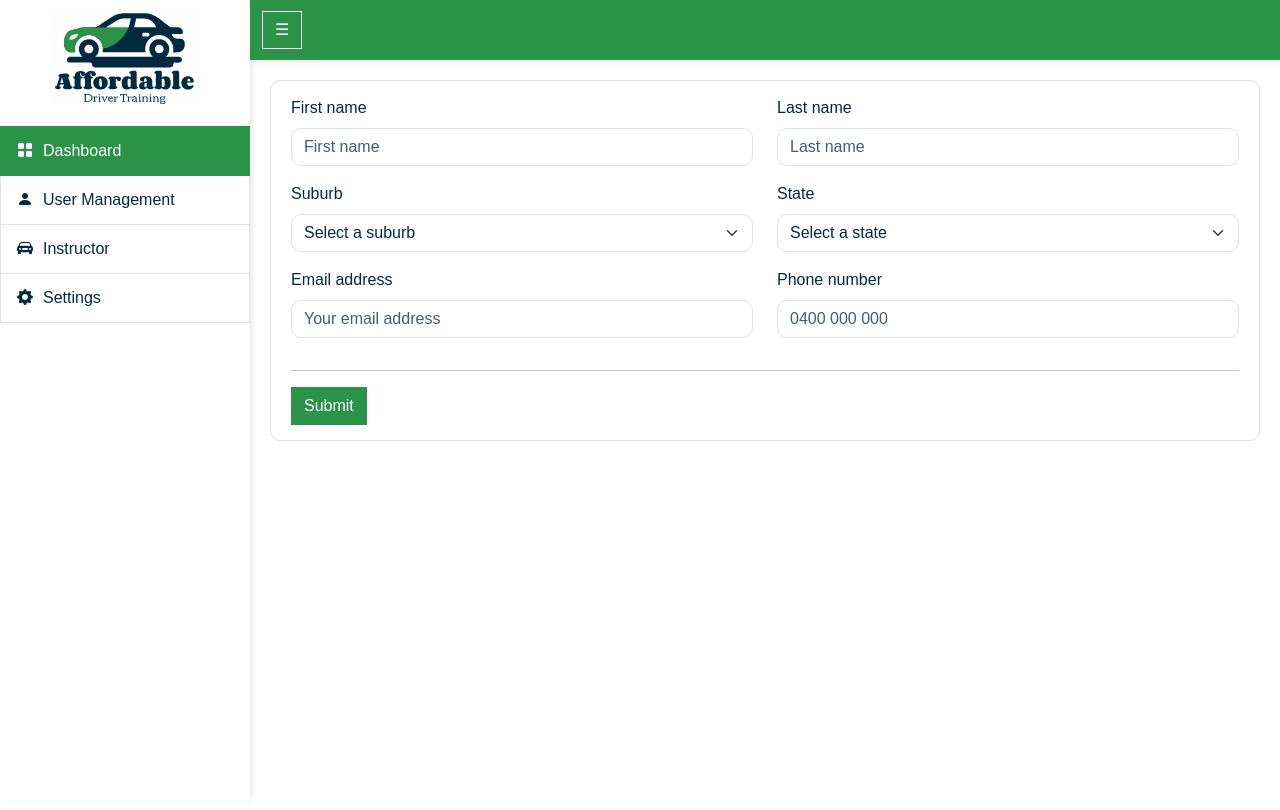
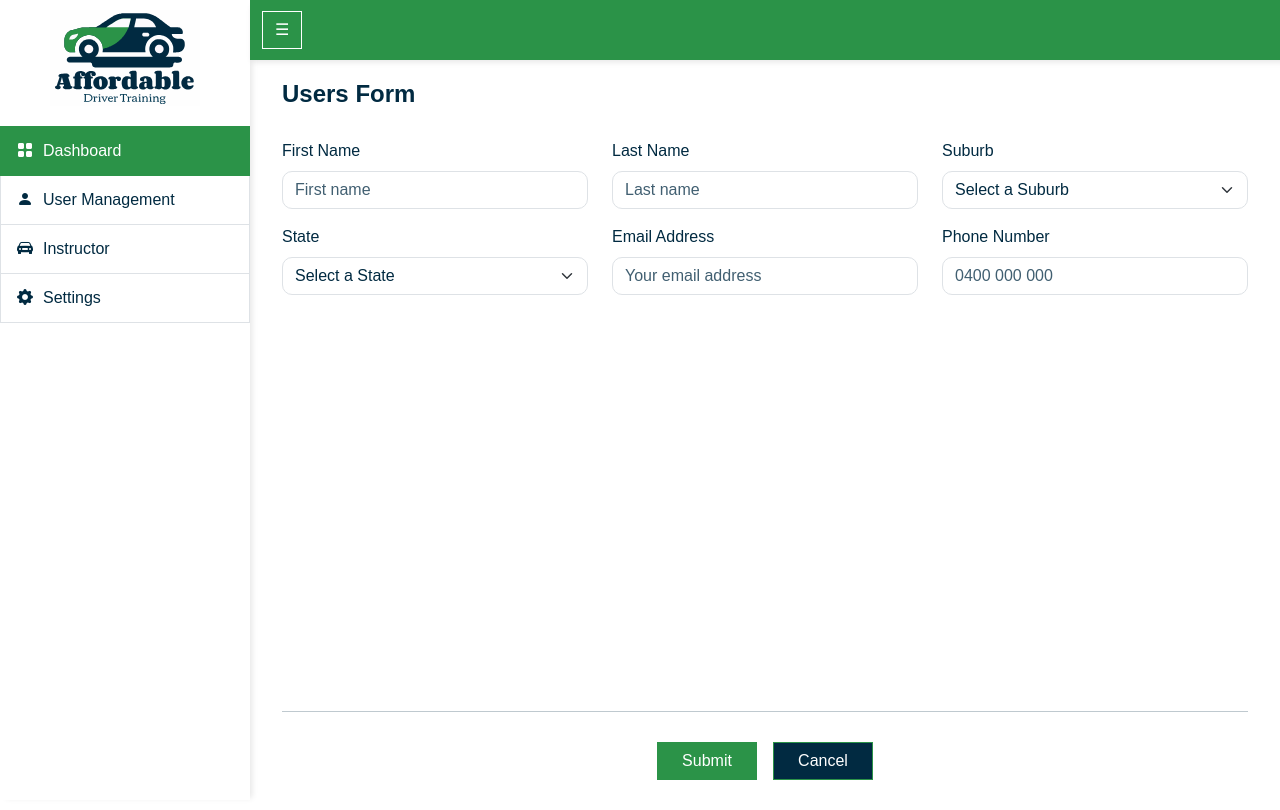
Before and after one commit to vengatavaradhanp/affordable-driver-app, a React (Create React App) app: page /admin/addUser in a window 1280 px wide. Built offline with nearby package versions, Linux system fonts and the light colour scheme; no server answers.

Commit message:
usersforms ui- dashboard ui- users ui

```diff
--- a/src/pages/admin/dashboard/index.jsx
+++ b/src/pages/admin/dashboard/index.jsx
@@ -126,9 +126,10 @@ const cardData = [
 
 export default function Dashboard() {
   return (
-    <div className="p-4">
-      {/* <h3>Dashboard</h3> */}
-      <Row className="g-4">
+    <div>
+      <h4>Dashboard</h4>
+      <div style={{ marginTop: '20px' }}>
+        <Row>
           {cardData.map((card, index) => (
             <Col key={index} xs={12} md={6} lg={4}>
               <Card className="border-1 rounded-3">
@@ -139,7 +140,7 @@ export default function Dashboard() {
                   {/* <div className="d-flex justify-content-between">
 
                 </div> */}
-                <Row  style={{alignItems: 'center'}}>
+                  <Row style={{ alignItems: 'center' }}>
                     <Col key={index} xs={12} md={3}>
                       <div
                         className="icon-container"
@@ -152,8 +153,8 @@ export default function Dashboard() {
                       <div >
                         <Card.Title>{card.title}</Card.Title>
                       </div>
-                    <div className = "mb-0">
-                      <h2 className="fw-bold">{card.value}</h2>
+                      <div className="mb-0">
+                        <h2 className="fw-medium">{card.value}</h2>
                       </div>
 
 
@@ -165,5 +166,6 @@ export default function Dashboard() {
           ))}
         </Row>
       </div>
+    </div>
   );
 }
--- a/src/pages/admin/users/UserForm.jsx
+++ b/src/pages/admin/users/UserForm.jsx
@@ -39,7 +39,7 @@
 //             >
 //               <Form>
 //                 <Row>
-//                   <Col xs={12} md={6}>
+//                   <Col xs={12} md={4}>
 //                     <Form.Group className="mb-3">
 //                       <Form.Label>First name</Form.Label>
 //                       <Form.Control
@@ -50,7 +50,7 @@
 //                       />
 //                     </Form.Group>
 //                   </Col>
-//                   <Col xs={12} md={6}>
+//                   <Col xs={12} md={4}>
 //                     <Form.Group className="mb-3">
 //                       <Form.Label>Last name</Form.Label>
 //                       <Form.Control
@@ -63,7 +63,7 @@
 //                   </Col>
 //                 </Row>
 //                 <Row>
-//                   <Col xs={12} md={6}>
+//                   <Col xs={12} md={4}>
 //                     <Form.Group className="mb-3">
 //                       <Form.Label>Suburb</Form.Label>
 //                       <Form.Select style={{ borderRadius: "10px" }}>
@@ -72,7 +72,7 @@
 //                       </Form.Select>
 //                     </Form.Group>
 //                   </Col>
-//                   <Col xs={12} md={6}>
+//                   <Col xs={12} md={4}>
 //                     <Form.Group className="mb-3">
 //                       <Form.Label>State</Form.Label>
 //                       <Form.Select style={{ borderRadius: "10px" }}>
@@ -95,7 +95,7 @@
 //                       <Form.Text className="text-muted"></Form.Text>
 //                     </Form.Group>
 //                   </Col>
-//                   <Col xs={12} md={6}>
+//                   <Col xs={12} md={4}>
 //                     <Form.Group className="mb-3">
 //                       <Form.Label>Phone number</Form.Label>
 //                       <Form.Control
@@ -120,7 +120,7 @@
 // }
 
 import React, { useState } from "react";
-import { Row, Col, Form, Button } from "react-bootstrap";
+import { Row, Col, Form, Button, Container } from "react-bootstrap";
 import { toast } from "react-toastify";
 import Users from "./index";
 import { useNavigate } from "react-router-dom";
@@ -139,7 +139,7 @@ export default function UseForm() {
 
 
   const handleContinue = () => {
-   navigate("/admin/users",{state:{firstName}});
+    navigate("/admin/users", { state: { firstName } });
     /* if (!AddUserResponse.userDetails.name || !AddUserResponse.userDetails.email) {
       toast.error("Please complete all required fields.");
       return;
@@ -159,18 +159,17 @@ export default function UseForm() {
   };
 
   return (
-    <div>
+    <Container >
+      <h4>Users Form</h4>
+      <div style={{ marginTop: '30px' }}>
         <Row>
           <Col xs={12} lg={12}>
-          <div style={{ border: "1px solid #ddd", borderRadius: "10px" }}>
-            <div
-              style={{  padding: "15px 20px" }}
-            >
+            <div>
               <Form>
                 <Row>
-                  <Col xs={12} md={6}>
+                  <Col lg={4}>
                     <Form.Group className="mb-3">
-                      <Form.Label>First name</Form.Label>
+                      <Form.Label>First Name</Form.Label>
                       <Form.Control
                         type="text"
                         placeholder="First name"
@@ -180,9 +179,9 @@ export default function UseForm() {
                       />
                     </Form.Group>
                   </Col>
-                  <Col xs={12} md={6}>
+                  <Col lg={4}>
                     <Form.Group className="mb-3">
-                      <Form.Label>Last name</Form.Label>
+                      <Form.Label>Last Name</Form.Label>
                       <Form.Control
                         type="text"
                         placeholder="Last name"
@@ -192,9 +191,8 @@ export default function UseForm() {
                       />
                     </Form.Group>
                   </Col>
-                </Row>
-                <Row>
-                  <Col xs={12} md={6}>
+
+                  <Col lg={4}>
                     <Form.Group className="mb-3">
                       <Form.Label>Suburb</Form.Label>
                       <Form.Select
@@ -204,7 +202,7 @@ export default function UseForm() {
                       >
                         {/* <option value=""disabled >select the suburb</option> */}
                         <option value="" disabled>
-                          Select a suburb
+                          Select a Suburb
                         </option>
                         <option value="Hobart, 7000">Hobart, 7000</option>
                         <option value="usa">usa</option>
@@ -213,7 +211,7 @@ export default function UseForm() {
                       </Form.Select>
                     </Form.Group>
                   </Col>
-                  <Col xs={12} md={6}>
+                  <Col lg={4}>
                     <Form.Group className="mb-3">
                       <Form.Label>State</Form.Label>
                       <Form.Select
@@ -222,7 +220,7 @@ export default function UseForm() {
                         value={state}
                       >
                         <option value="" disabled>
-                          Select a state
+                          Select a State
                         </option>
                         <option value="Tasmania">Tasmania</option>
                         <option value="france">france</option>
@@ -231,11 +229,9 @@ export default function UseForm() {
                       </Form.Select>
                     </Form.Group>
                   </Col>
-                </Row>
-                <Row>
-                  <Col xs={6}>
+                  <Col lg={4}>
                     <Form.Group className="mb-3">
-                      <Form.Label>Email address</Form.Label>
+                      <Form.Label>Email Address</Form.Label>
                       <Form.Control
                         type="email"
                         placeholder="Your email address"
@@ -245,9 +241,9 @@ export default function UseForm() {
                       />
                     </Form.Group>
                   </Col>
-                  <Col xs={12} md={6}>
+                  <Col lg={4}>
                     <Form.Group className="mb-3">
-                      <Form.Label>Phone number</Form.Label>
+                      <Form.Label>Phone Number</Form.Label>
                       <Form.Control
                         type="tel"
                         placeholder="0400 000 000"
@@ -258,19 +254,37 @@ export default function UseForm() {
                     </Form.Group>
                   </Col>
                 </Row>
+
               </Form>
+              <div style={{ marginTop: '400px' }}>
                 <hr />
+                <div style={{display: 'flex', justifyContent: 'center', marginTop: '30px'}}>
+                  <div className="mx-2">
                     <Button
                       className="text-white bg-primary"
                       onClick={handleContinue}
                       // style={{marginTop: '300px', border: '0px 0px 10px 1px solid grey'}}
+                      style={{width: '100px'}}
                     >
                       Submit
                     </Button>
+                  </div>
+                  <div className="mx-2">
+                    <Button
+                      className="text-white bg-secondary"
+                      // onClick={handleContinue}
+                      // style={{marginTop: '300px', border: '0px 0px 10px 1px solid grey'}}
+                      style={{width: '100px'}}
+                    >
+                      Cancel
+                    </Button>
+                  </div>
+                </div>
               </div>
             </div>
           </Col>
         </Row>
       </div>
+    </Container>
   );
 }
--- a/src/pages/admin/users/index.jsx
+++ b/src/pages/admin/users/index.jsx
@@ -75,7 +75,7 @@ export default function Users() {
 
 
   return (
-    <Container >
+    <Container>
       <h4>Users List</h4>
       <div>
         <Row  >
@@ -103,7 +103,7 @@ export default function Users() {
         </Row>
       </div>
       <div className="mt-3" >
-        <Table striped bordered responsive >
+        <Table responsive >
           <thead >
             <tr >
               <th>S No</th>
```
Lines whose indentation alone changed are shown as unchanged.
